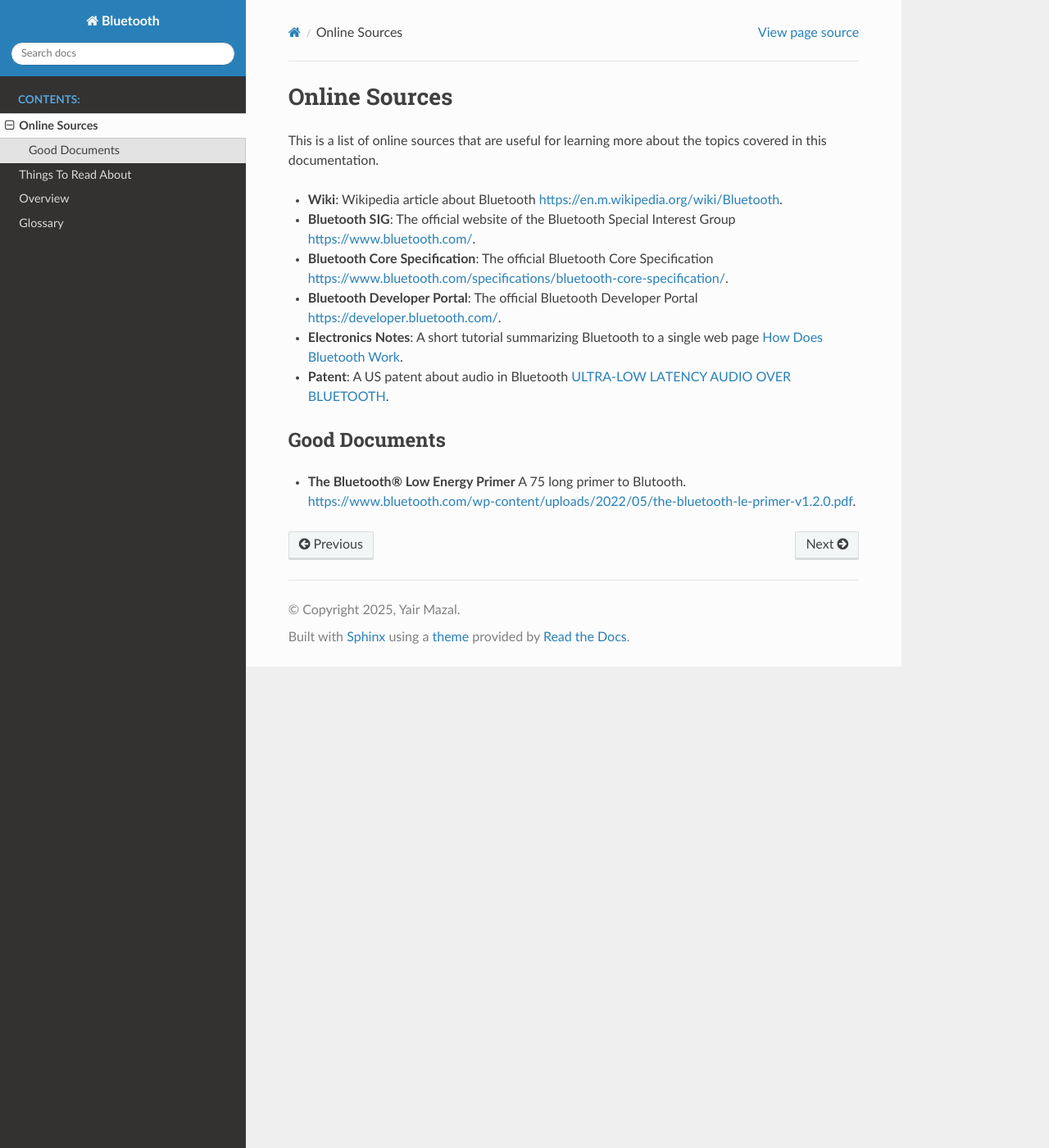
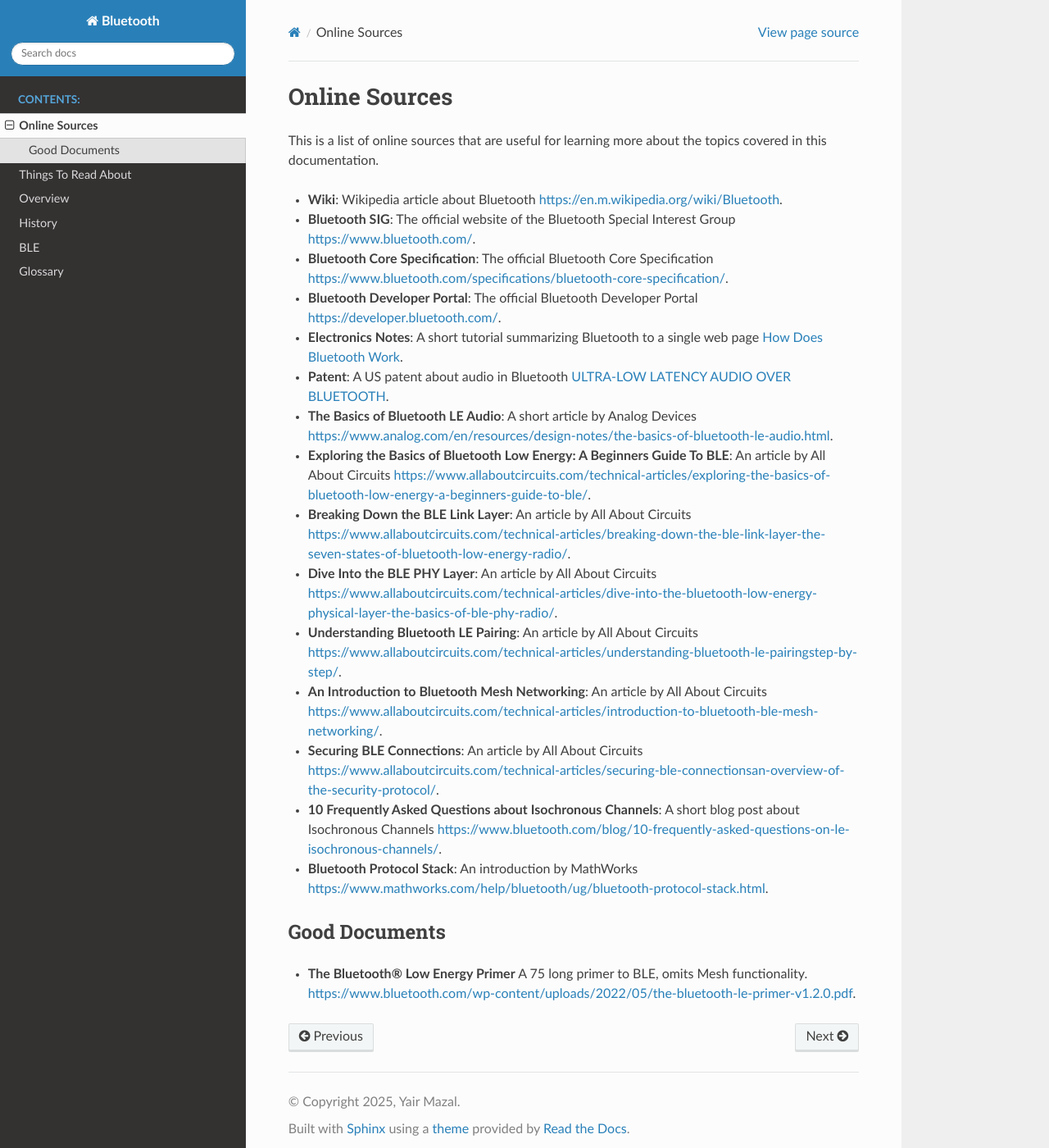
Before and after one commit to YairMZ/Bluetooth, a Sphinx documentation site: the page built from docs/source/sources.rst, in a window 1280 px wide and 1400 px high. Shown: the whole window at 82% size. Built offline with Sphinx 7.4.7 and the Read the Docs theme 3.1.0, drawn with Linux system fonts in a browser that asks for light colours; pages that are not in the unit, such as notebooks, are missing from menus.

Commit message:
Add BLE Stack overview
Also add some sources

```diff
--- /dev/null
+++ b/docs/source/history.rst
@@ -0,0 +1,5 @@
+History
+========
+
+- Bluetooth originated in 2000.
+- Bluetooth Classic was the first version of Bluetooth, and BLE was introduced in Bluetooth Core 4.0.
--- a/docs/source/index.rst
+++ b/docs/source/index.rst
@@ -22,5 +22,7 @@
    sources
    to_read
    overview
+   history
+   ble
    glossary
    idx
--- a/docs/source/overview.rst
+++ b/docs/source/overview.rst
@@ -51,7 +51,7 @@
       - GFSK, :math:`\pi / 4` DQPSK, 8DPSK
       - GFSK
     * - Data Rate
-      - 8DPSK)\: 3 Mb/s, :math:`\pi / 4` DQPSK\: 2 Mb/s, GFSK: 1 Mb/s
+      - 8DPSK\: 3 Mb/s, :math:`\pi / 4` DQPSK\: 2 Mb/s, GFSK: 1 Mb/s
       - LE 2M PHY\: 2 Mb/s, LE 1M PHY\: 1 Mb/s, LE Coded PHY (S=2)\: 500 Kb/s, LE Coded PHY (S=8)\: 125 Kb/s
     * - TX Power
       - :math:`\leq` 100 mW (+20 dBm)
--- a/docs/source/sources.rst
+++ b/docs/source/sources.rst
@@ -8,7 +8,17 @@
 - **Bluetooth Developer Portal**: The official Bluetooth Developer Portal `<https://developer.bluetooth.com/>`_.
 - **Electronics Notes**: A short tutorial summarizing Bluetooth to a single web page `How Does Bluetooth Work <https://www.electronics-notes.com/articles/connectivity/bluetooth/how-bluetooth-works.php>`_.
 - **Patent**: A US patent about audio in Bluetooth `ULTRA-LOW LATENCY AUDIO OVER BLUETOOTH <https://www.freepatentsonline.com/y2019/0104424.html>`_.
+- **The Basics of Bluetooth LE Audio**: A short article by Analog Devices `<https://www.analog.com/en/resources/design-notes/the-basics-of-bluetooth-le-audio.html>`_.
+- **Exploring the Basics of Bluetooth Low Energy: A Beginners Guide To BLE**: An article by All About Circuits `<https://www.allaboutcircuits.com/technical-articles/exploring-the-basics-of-bluetooth-low-energy-a-beginners-guide-to-ble/>`_.
+- **Breaking Down the BLE Link Layer**: An article by All About Circuits `<https://www.allaboutcircuits.com/technical-articles/breaking-down-the-ble-link-layer-the-seven-states-of-bluetooth-low-energy-radio/>`_.
+- **Dive Into the BLE PHY Layer**: An article by All About Circuits `<https://www.allaboutcircuits.com/technical-articles/dive-into-the-bluetooth-low-energy-physical-layer-the-basics-of-ble-phy-radio/>`_.
+- **Understanding Bluetooth LE Pairing**: An article by All About Circuits `<https://www.allaboutcircuits.com/technical-articles/understanding-bluetooth-le-pairingstep-by-step/>`_.
+- **An Introduction to Bluetooth Mesh Networking**: An article by All About Circuits `<https://www.allaboutcircuits.com/technical-articles/introduction-to-bluetooth-ble-mesh-networking/>`_.
+- **Securing BLE Connections**: An article by All About Circuits `<https://www.allaboutcircuits.com/technical-articles/securing-ble-connectionsan-overview-of-the-security-protocol/>`_.
+- **10 Frequently Asked Questions about Isochronous Channels**: A short blog post about Isochronous Channels `<https://www.bluetooth.com/blog/10-frequently-asked-questions-on-le-isochronous-channels/>`_.
+- **Bluetooth Protocol Stack**: An introduction by MathWorks `<https://www.mathworks.com/help/bluetooth/ug/bluetooth-protocol-stack.html>`_.
+
 
 Good Documents
 ***************
-- **The Bluetooth® Low Energy Primer** A 75 long primer to Blutooth. `<https://www.bluetooth.com/wp-content/uploads/2022/05/the-bluetooth-le-primer-v1.2.0.pdf>`_.
+- **The Bluetooth® Low Energy Primer** A 75 long primer to BLE, omits Mesh functionality. `<https://www.bluetooth.com/wp-content/uploads/2022/05/the-bluetooth-le-primer-v1.2.0.pdf>`_.
```
Also changed, not shown: docs/source/ble.rst (added, +65 -0 lines), docs/source/glossary.rst (+9 -0 lines), docs/source/images/ble_layers.png (added), docs/source/images/ble_mesh_layers.png (added), docs/source/images/spec_kinds.png (added).
